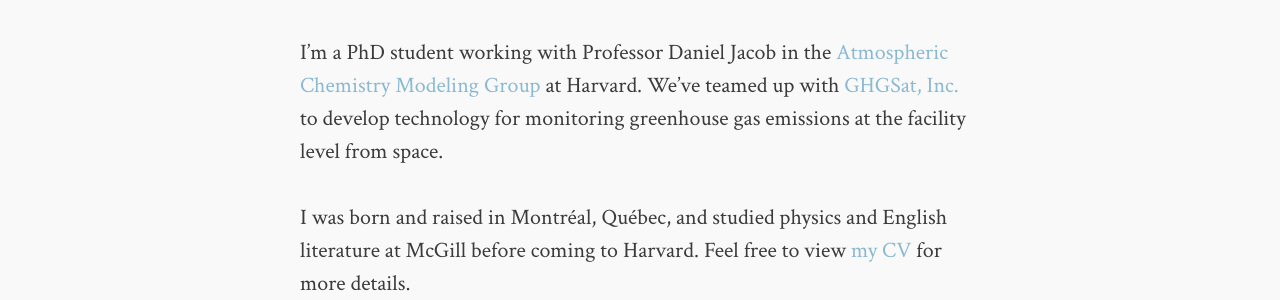
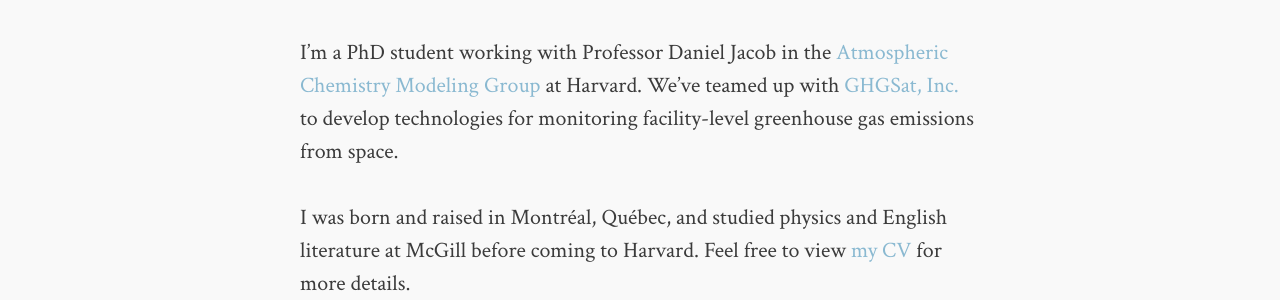
Before and after one commit to djvaron/djvaron.github.io, a Jekyll site: the page built from about.md, in a window 1280 px wide. Shown: the part 219-519 px from the top of the page. Built offline with Jekyll 4.4.1, drawn with Linux system fonts in a browser that asks for light colours.

Commit message:
edit about

```diff
--- a/about.md
+++ b/about.md
@@ -6,7 +6,7 @@
 tags: [daniel varon, methane, satellites, about]
 ---
 
-I'm a PhD student working with Professor Daniel Jacob in the [Atmospheric Chemistry Modeling Group](http://acmg.seas.harvard.edu/) at Harvard. We've teamed up with [GHGSat, Inc.](https://www.ghgsat.com/) to develop technology for monitoring greenhouse gas emissions at the facility level from space.
+I'm a PhD student working with Professor Daniel Jacob in the [Atmospheric Chemistry Modeling Group](http://acmg.seas.harvard.edu/) at Harvard. We've teamed up with [GHGSat, Inc.](https://www.ghgsat.com/) to develop technologies for monitoring facility-level greenhouse gas emissions from space.
 
 <!--
 Space-based instruments have allowed us to monitor the entire globe on a daily basis, including regions where ground observations may be impossible. Data retrieved from these instruments continue to play an important role in the production of climate and air quality policy. However, interpreting it is a highly uncertain area of research. My goal is to develop new techniques for processing satellite data that will improve our understanding of the Earth as seen from space.
```
